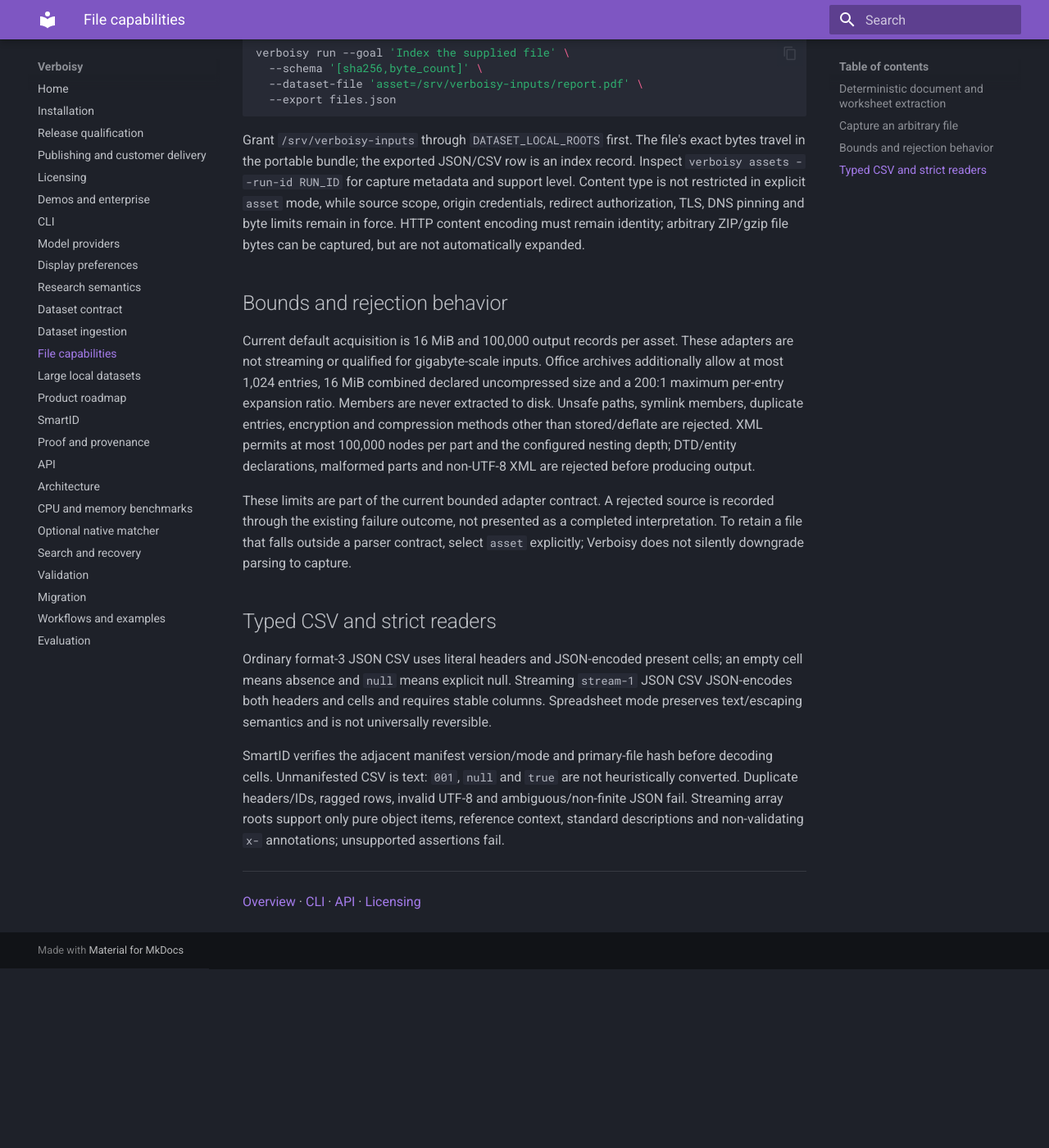
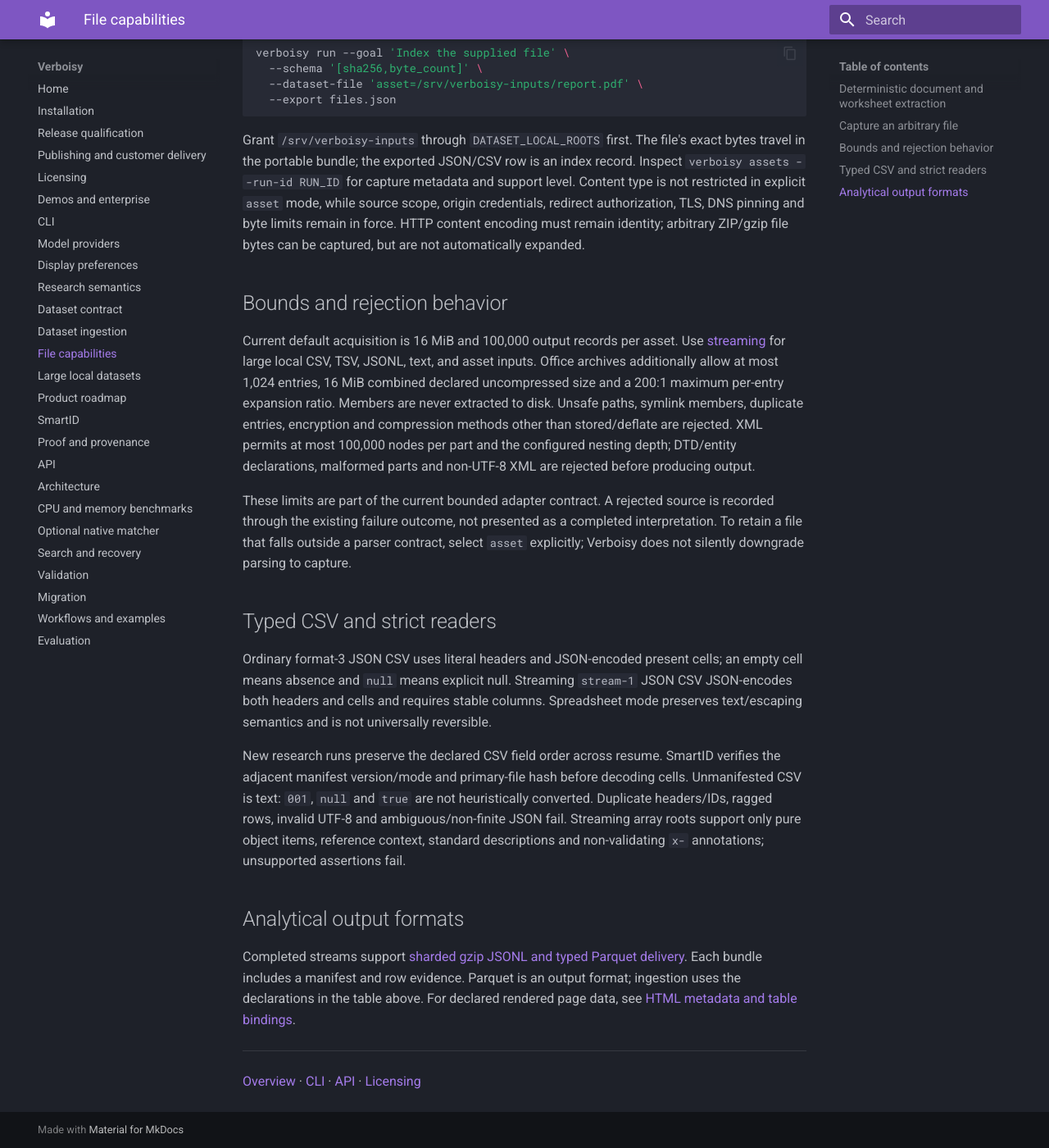
Before and after one commit to EmanueleTorrisi/verboisy, an MkDocs documentation site: the page built from docs/formats.md, in a window 1280 px wide and 1400 px high, scrolled down 1893 px. Shown: the whole window at 82% size. Built offline with MkDocs 1.6.1 and Material for MkDocs 9.7.7, drawn with Linux system fonts in a browser that asks for light colours; before the commit the page ends 3074 px from its top, so only the background shows below that.

Commit message:
docs(formats): distinguish capture formats and analytical delivery

```diff
--- a/docs/formats.md
+++ b/docs/formats.md
@@ -81,7 +81,7 @@ file bytes can be captured, but are not automatically expanded.
 ## Bounds and rejection behavior
 
 Current default acquisition is 16 MiB and 100,000 output records per asset.
-These adapters are not streaming or qualified for gigabyte-scale inputs.
+Use [streaming](streaming.md) for large local CSV, TSV, JSONL, text, and asset inputs.
 Office archives additionally allow at most 1,024 entries, 16 MiB combined declared
 uncompressed size and a 200:1 maximum per-entry expansion ratio. Members are never
 extracted to disk. Unsafe paths, symlink members, duplicate entries, encryption and
@@ -102,12 +102,20 @@ an empty cell means absence and `null` means explicit null. Streaming `stream-1`
 CSV JSON-encodes both headers and cells and requires stable columns. Spreadsheet
 mode preserves text/escaping semantics and is not universally reversible.
 
-SmartID verifies the adjacent manifest version/mode and primary-file hash before
+New research runs preserve the declared CSV field order across resume. SmartID
+verifies the adjacent manifest version/mode and primary-file hash before
 decoding cells. Unmanifested CSV is text: `001`, `null` and `true` are not heuristically
 converted. Duplicate headers/IDs, ragged rows, invalid UTF-8 and ambiguous/non-finite
 JSON fail. Streaming array roots support only pure object items, reference context,
 standard descriptions and non-validating `x-` annotations; unsupported assertions fail.
 
+## Analytical output formats
+
+Completed streams support [sharded gzip JSONL and typed Parquet delivery](streaming.md#quality-updates-and-delivery).
+Each bundle includes a manifest and row evidence. Parquet is an output format;
+ingestion uses the declarations in the table above. For declared rendered page data,
+see [HTML metadata and table bindings](search-and-recovery.md#declared-html-extraction).
+
 ---
 
 [Overview](index.md) · [CLI](cli.md) · [API](api.md) · [Licensing](licensing.md)
```
